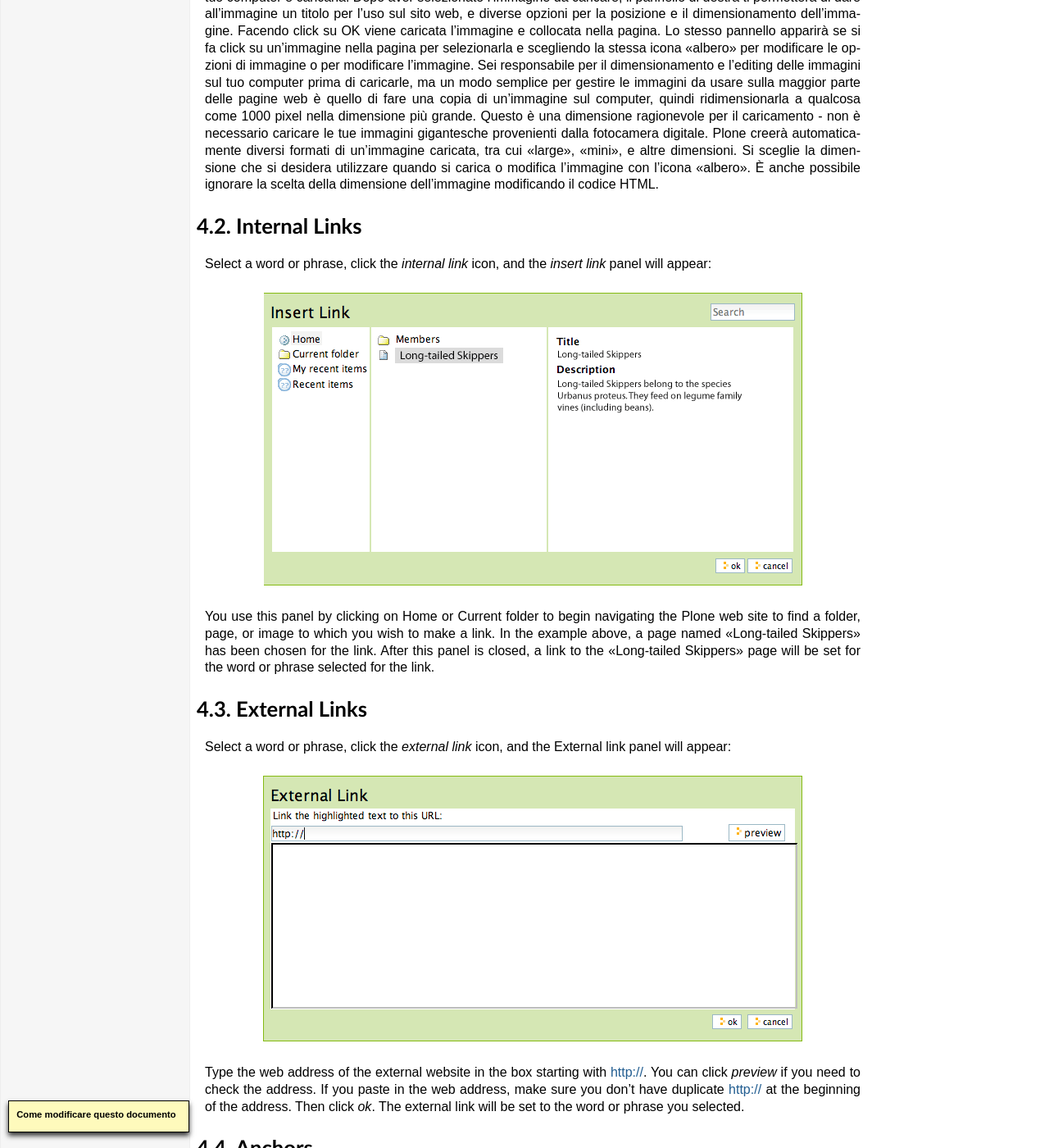
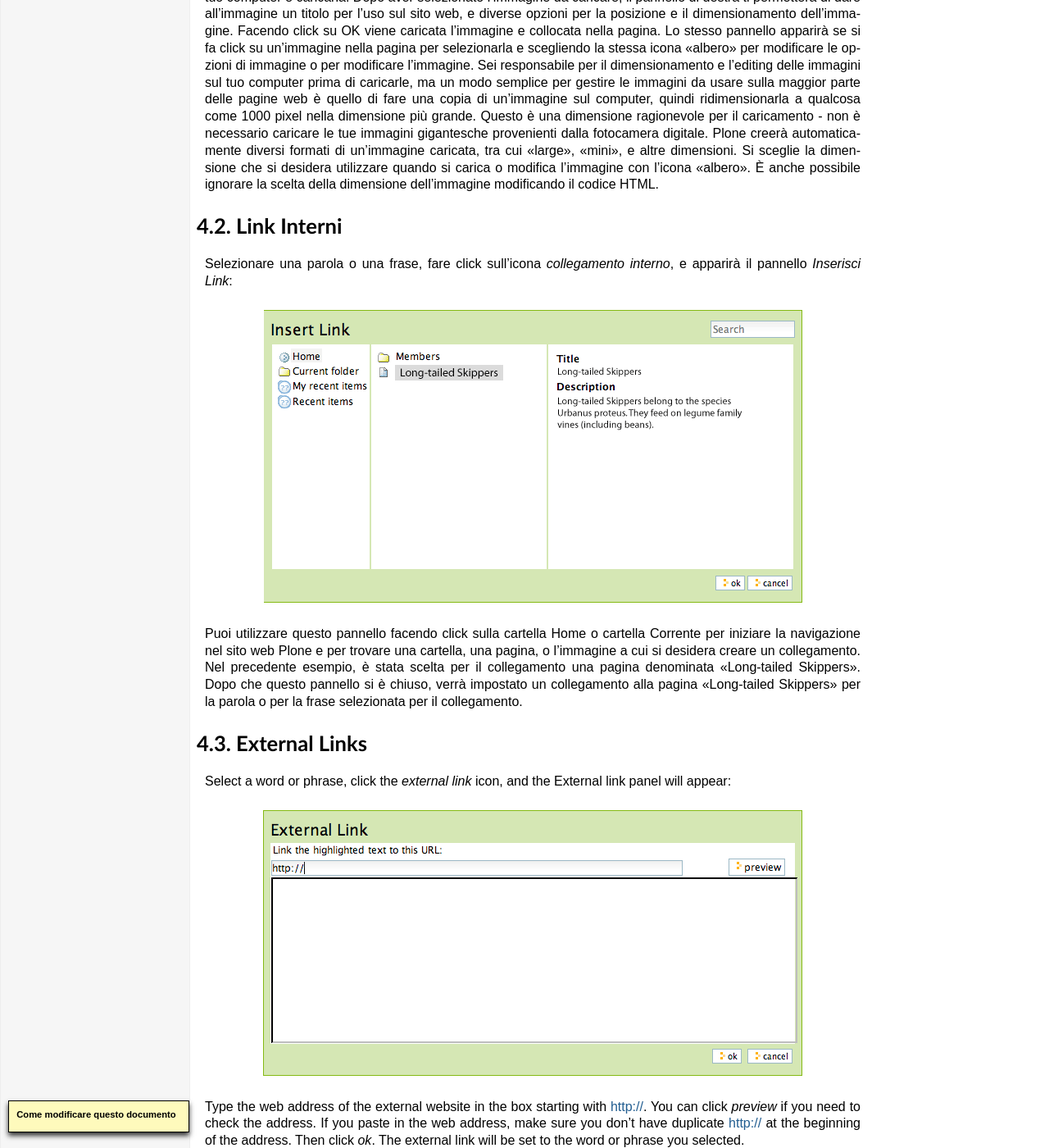
Before and after one commit to plone-it/collective.italiandocumentation, a Sphinx documentation site: the page built from source/using-kupu-as-visual-editor/index.rst, in a window 1280 px wide and 1400 px high, scrolled down 1483 px. Shown: the whole window at 82% size. Built offline with Sphinx 7.4.7, drawn with Linux system fonts in a browser that asks for light colours; pages that are not in the unit, such as notebooks, are missing from menus; some of the changed text lies outside the part shown.

Commit message:
Aggiuta traduzione per i collegamenti interni

```diff
--- a/source/using-kupu-as-visual-editor/index.rst
+++ b/source/using-kupu-as-visual-editor/index.rst
@@ -80,22 +80,22 @@ creerà automaticamente diversi formati di un'immagine caricata, tra cui
 carica o modifica l'immagine con l'icona "albero". È anche possibile
 ignorare la scelta della dimensione dell'immagine modificando il codice HTML.
 
-Internal Links
---------------
+Link Interni
+------------
 
-Select a word or phrase, click the *internal link* icon, and the *insert
-link* panel will appear:
+Selezionare una parola o una frase, fare click sull'icona *collegamento interno*, e apparirà il pannello
+*Inserisci Link*:
 
 .. figure:: ../_static/insertlinkpanel.png
    :align: center
    :alt:
 
-You use this panel by clicking on Home or Current folder to begin
-navigating the Plone web site to find a folder, page, or image to which
-you wish to make a link. In the example above, a page named "Long-tailed
-Skippers" has been chosen for the link. After this panel is closed, a
-link to the "Long-tailed Skippers" page will be set for the word or
-phrase selected for the link.
+Puoi utilizzare questo pannello facendo click sulla cartella Home o cartella Corrente per iniziare
+la navigazione nel sito web Plone e per trovare una cartella, una pagina, o l'immagine a cui
+si desidera creare un collegamento. Nel precedente esempio, è stata scelta per il collegamento
+una pagina denominata "Long-tailed Skippers". Dopo che questo pannello si è chiuso, verrà impostato un
+collegamento alla pagina "Long-tailed Skippers" per la parola o per la
+frase selezionata per il collegamento.
 
 External Links
 --------------
```
